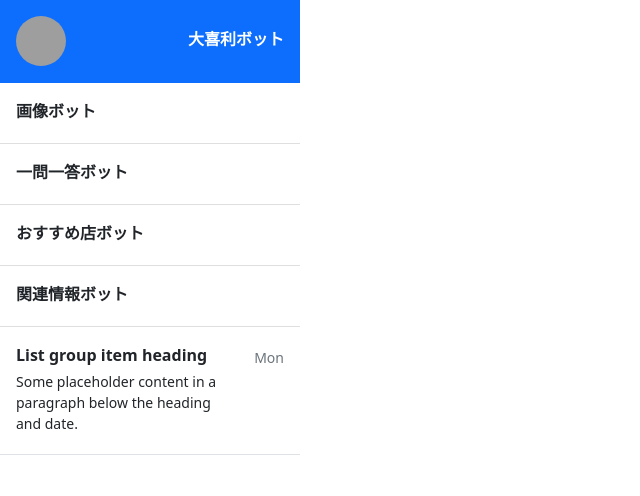
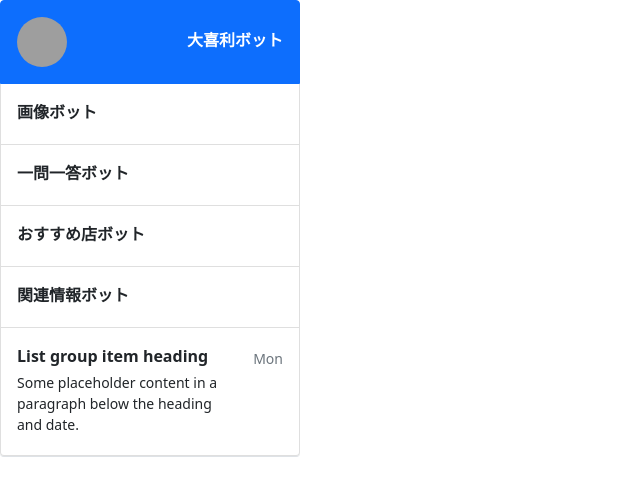
Before and after one commit to isenaz/cdle_youth_handson_app_1, a Django app: page /cdle_chatbot/chatbot/ in a window 1280 px wide. Shown: the top 496 px of the page, without its empty margins (0-640 px from the left). Run offline with Django 4.2, Linux system fonts and the light colour scheme; grey boxes are pictures that could not be loaded.

Commit message:
枠線を追加

```diff
--- a/templates/rooms/base.html
+++ b/templates/rooms/base.html
@@ -11,7 +11,7 @@
   </head>
   <body>
     <div class="d-flex flex-column align-items-stretch flex-shrink-0 bg-white" style="width: 300px;">
-      <div class="list-group list-group-flush border-bottom scrollarea">
+      <div class="list-group border-bottom scrollarea">
         <a href="#" class="list-group-item list-group-item-action active py-3 lh-tight" aria-current="true">
           <div class="d-flex w-100 align-items-center justify-content-between">
             <img src="https://picsum.photos/50" class="rounded-circle float-left" alt="...">
```
